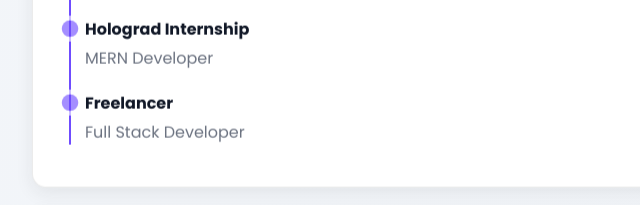
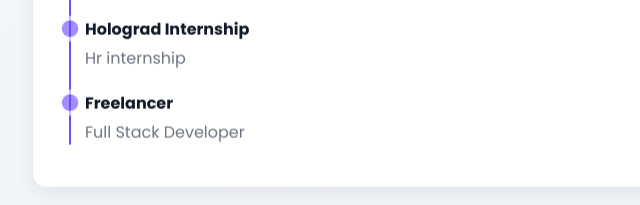
Before and after one commit to kishore1234g/portfolio, a plain HTML site: page index.html in a window 1280 px wide. Shown: the part 786-991 px from the top of the page, 158-798 px from the left. Drawn offline with Linux system fonts and the light colour scheme.

Commit message:
Update index.html

```diff
--- a/index.html
+++ b/index.html
@@ -177,7 +177,7 @@
       <div class="section-title"><i class="fa-solid fa-briefcase"></i> Experience</div>
       <div class="timeline">
         <div class="timeline-item"><div class="job-title"> Straight view - Startup <span class="job-date">May–Jul 2025</span></div><div class="job-sub">Backend Developer</div></div>
-        <div class="timeline-item"><div class="job-title">Holograd Internship<span class="job-date">May–Jun 2025</span></div><div class="job-sub">MERN Developer</div></div>
+        <div class="timeline-item"><div class="job-title">Holograd Internship<span class="job-date">May–Jun 2025</span></div><div class="job-sub">Hr internship</div></div>
         <div class="timeline-item"><div class="job-title">Freelancer <span class="job-date">2025 – Present</span></div><div class="job-sub">Full Stack Developer</div></div>
       </div>
     </section>
```
